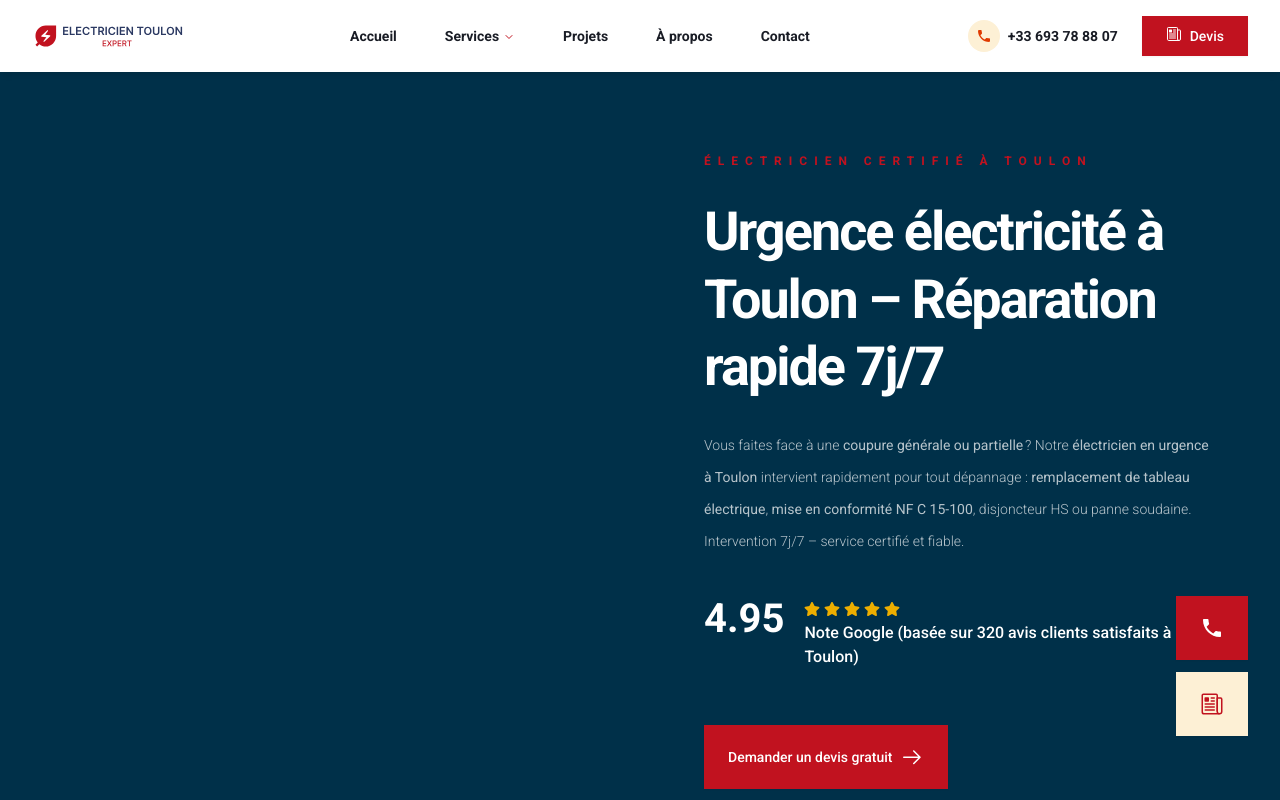
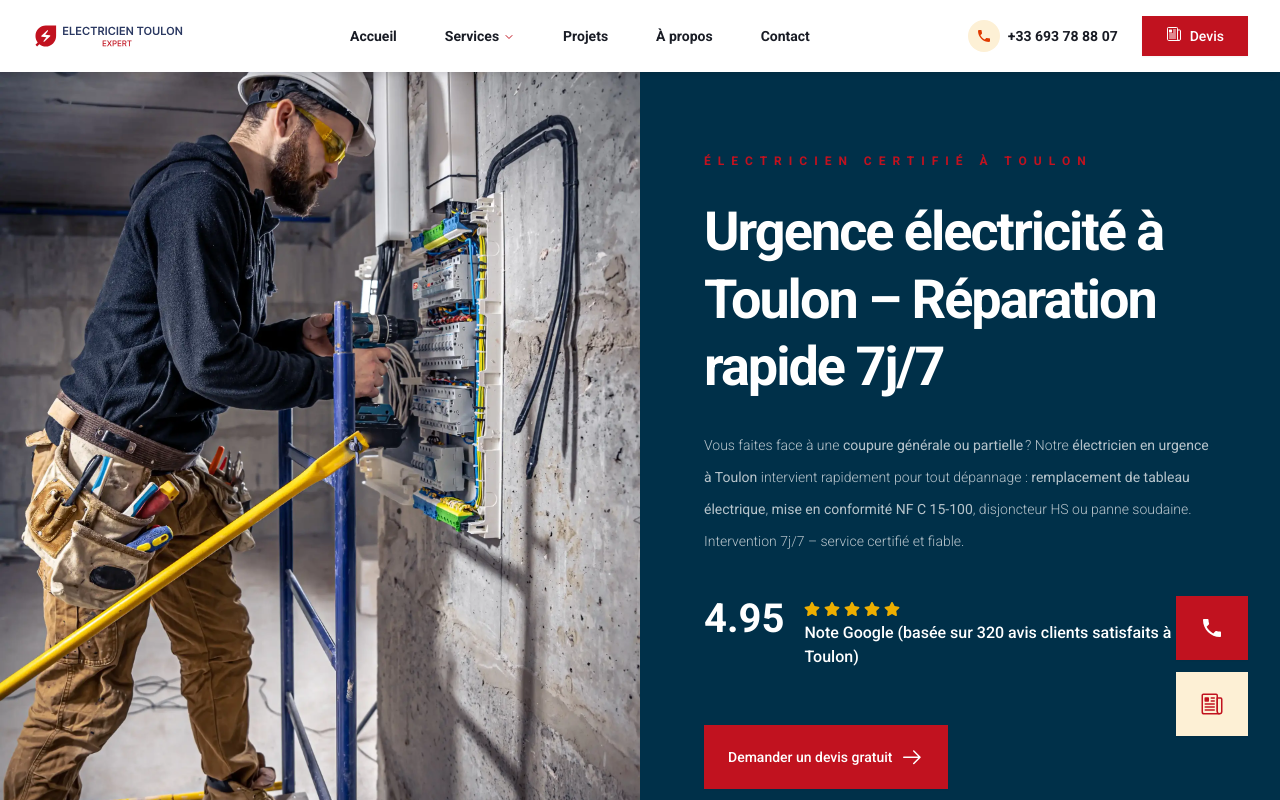
Before and after one commit to hamzabou15/electricien-aixenprovence, a Next.js app: page / in a window 1280 px wide. Shown: the top 800 px of the page. Built offline with nearby package versions, Linux system fonts and the light colour scheme.

Commit message:
test on production

```diff
--- a/components/home/Hero.tsx
+++ b/components/home/Hero.tsx
@@ -2,7 +2,7 @@ import React from 'react';
 import { FaStar } from 'react-icons/fa';
 import { Button } from '../ui/button';
 import { GoArrowRight } from 'react-icons/go';
-// import Image from 'next/image';
+import Image from 'next/image';
 import Link from 'next/link';
 
 const Hero = () => {
@@ -16,12 +16,12 @@ const Hero = () => {
         >
             <div className="relative h-full w-full max-md:h-[500px]">
 
-                {/* <Image
+                <Image
                     src="/images/electricien-a-toulon.webp"
                     alt="Description"
                     fill
                     className="object-cover"
-                /> */}
+                />
 
             </div>
 
```
